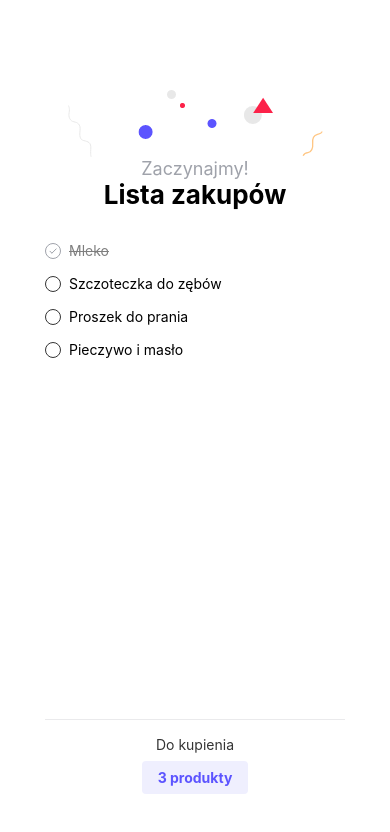
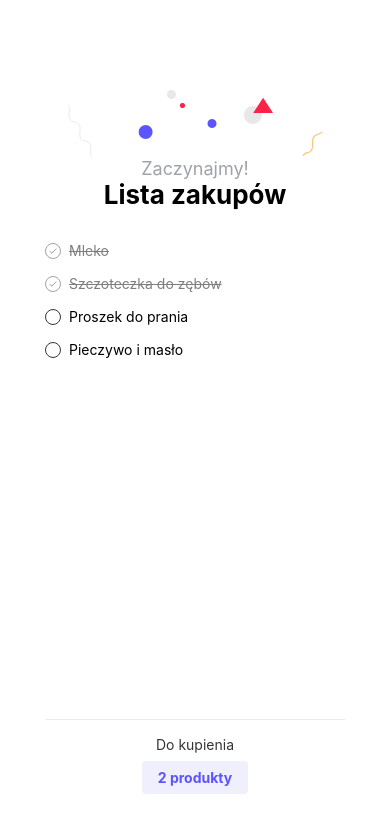
Before and after one commit to damiansobczak/react-native, a React Native app: screen / in a window 390 px wide. Shown: the top 832 px of the page. Built offline with nearby package versions, Linux system fonts and the light colour scheme.

Commit message:
Add checking items as done, add posobility to push new items

```diff
--- a/components/App.js
+++ b/components/App.js
@@ -1,12 +1,13 @@
-import React, { Component } from "react";
-import { StyleSheet, Text, View, Image } from "react-native";
+import React, { Component, StrictMode } from "react";
+import { StyleSheet, Text, View, Image, Alert, TouchableWithoutFeedback, TextInput } from "react-native";
 import Sumup from "./Sumup";
 import Item from "./Item";
 import Items from "../items";
 
 export default class App extends Component {
   state = {
-    items: Items
+    items: Items,
+    input: false
   };
 
   getActiveItems = () => {
@@ -19,8 +20,37 @@ export default class App extends Component {
     return counter;
   };
 
+  addItem = text => {
+    const items = this.state.items;
+    const date = Date.now();
+    if (text.trim() !== "") {
+      items.push({ id: date, name: `${text}`, image: null, status: "active" });
+      this.setState({ items });
+    }
+    this.toggleInput();
+  };
+
+  toggleInput = () => {
+    let input = this.state.input;
+    input = !input;
+    this.setState({ input });
+  };
+
+  checkItem = id => {
+    const items = this.state.items;
+    const itemIndex = items.findIndex(item => {
+      return item.id === id;
+    });
+    if (itemIndex !== undefined) {
+      items[itemIndex].status === "active" ? (items[itemIndex].status = "done") : (items[itemIndex].status = "active");
+      this.setState({ items });
+    }
+  };
+
   render() {
+    const sumupItems = this.getActiveItems();
     return (
+      <StrictMode>
         <View style={styles.container}>
           <View style={styles.header}>
             <Image source={require("../assets/images/backgroundLarge.png")} style={styles.background} />
@@ -28,12 +58,17 @@ export default class App extends Component {
             <Text style={styles.title}>Lista zakupów</Text>
             <View style={styles.list}>
               {this.state.items.map((item, index) => (
-              <Item name={item.name} image={item.image} status={item.status} key={index} />
+                <Item name={item.name} image={item.image} status={item.status} key={item.id} id={item.id} checkItem={this.checkItem} />
               ))}
+              {this.state.input === true ? <TextInput editable={true} maxLength={80} placeholder="Dodaj" onSubmitEditing={event => this.addItem(event.nativeEvent.text)} /> : <View />}
+              <TouchableWithoutFeedback onPress={this.toggleInput}>
+                <View style={styles.touchableInput} />
+              </TouchableWithoutFeedback>
             </View>
           </View>
-        <Sumup items={this.getActiveItems()} />
+          <Sumup items={sumupItems} />
         </View>
+      </StrictMode>
     );
   }
 }
@@ -65,6 +100,10 @@ const styles = StyleSheet.create({
   list: {
     width: 300,
     display: "flex",
-    marginTop: 32
+    marginTop: 32,
+    flex: 1
+  },
+  touchableInput: {
+    flex: 1
   }
 });
--- a/components/Item.js
+++ b/components/Item.js
@@ -1,16 +1,30 @@
 import React, { Component } from "react";
-import { Image, StyleSheet, View, Text } from "react-native";
+import { Image, StyleSheet, View, Text, TouchableWithoutFeedback, Alert } from "react-native";
+import PropTypes from "prop-types";
 
 export default class Item extends Component {
   render() {
     return (
-      <View style={styles.item}>
-        {this.props.status === "active" ? <Image source={require("../assets/images/icon-circle.png")} /> : <Image source={require("../assets/images/icon-circle-checked.png")} />}
-        <Text style={this.props.status === "active" ? styles.name : styles.nameIsDone}>{this.props.name}</Text>
-      </View>
+      <TouchableWithoutFeedback
+        onPress={() => {
+          this.props.checkItem(this.props.id);
+        }}>
+        <View style={styles.item}>
+          {this.props.status === "active" ? <Image source={require("../assets/images/icon-circle.png")} /> : <Image source={require("../assets/images/icon-circle-checked.png")} />}
+          <Text style={this.props.status === "active" ? styles.name : styles.nameIsDone}>{this.props.name}</Text>
+        </View>
+      </TouchableWithoutFeedback>
     );
   }
 }
+
+Item.propTypes = {
+  name: PropTypes.string.isRequired,
+  image: PropTypes.string,
+  status: PropTypes.string.isRequired,
+  id: PropTypes.number.isRequired,
+  checkItem: PropTypes.func.isRequired
+};
 
 const styles = StyleSheet.create({
   item: {
--- a/components/Sumup.js
+++ b/components/Sumup.js
@@ -1,5 +1,6 @@
 import React, { Component } from "react";
 import { StyleSheet, Text, View, Image } from "react-native";
+import PropTypes from "prop-types";
 
 export default class Sumup extends Component {
   render() {
@@ -11,6 +12,10 @@ export default class Sumup extends Component {
     );
   }
 }
+
+Sumup.propTypes = {
+  items: PropTypes.number.isRequired
+};
 
 const styles = StyleSheet.create({
   sumup: {
--- a/items.js
+++ b/items.js
@@ -1,2 +1,2 @@
-const items = [{ name: "Mleko", image: null, status: "done" }, { name: "Szczoteczka do zębów", image: null, status: "active" }, { name: "Proszek do prania", image: null, status: "active" }, { name: "Pieczywo i masło", image: null, status: "active" }];
+const items = [{ id: 1, name: "Mleko", image: null, status: "done" }, { id: 2, name: "Szczoteczka do zębów", image: null, status: "done" }, { id: 3, name: "Proszek do prania", image: null, status: "active" }, { id: 4, name: "Pieczywo i masło", image: null, status: "active" }];
 export default items;
```
Also changed, not shown: 1 other file (tests, documents, lock files or other folders). Lines whose indentation alone changed are shown as unchanged.
